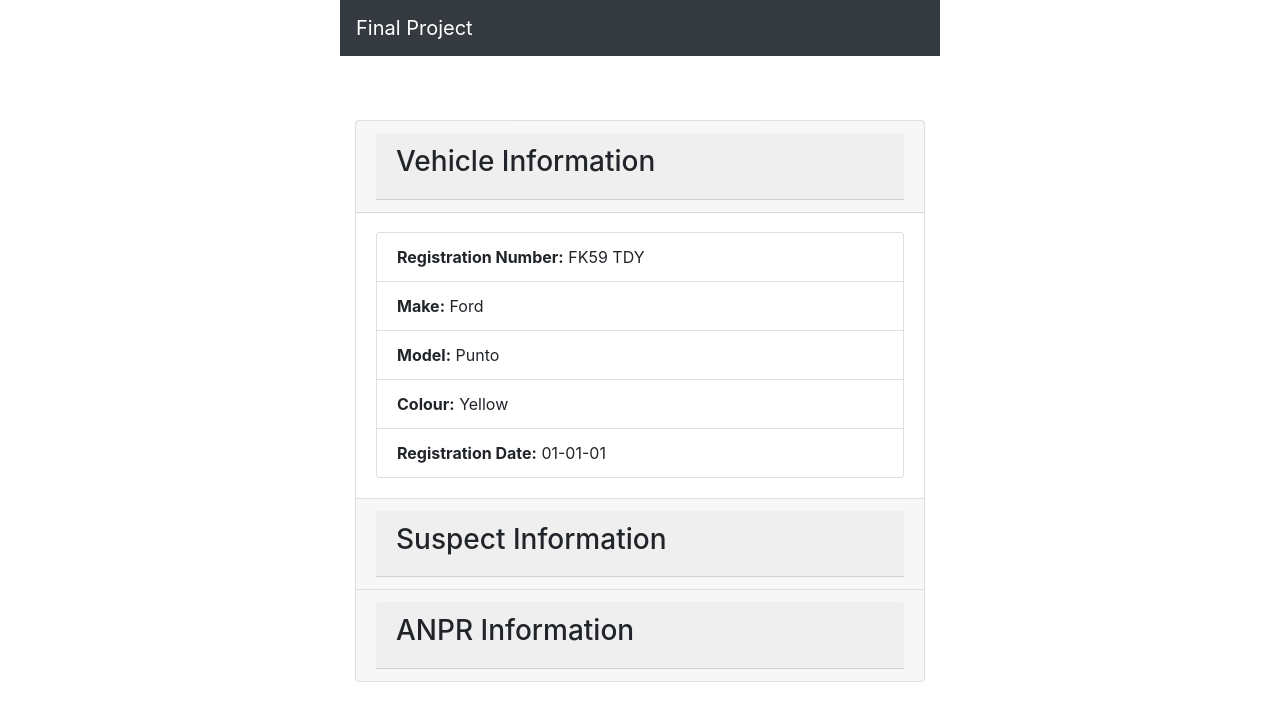
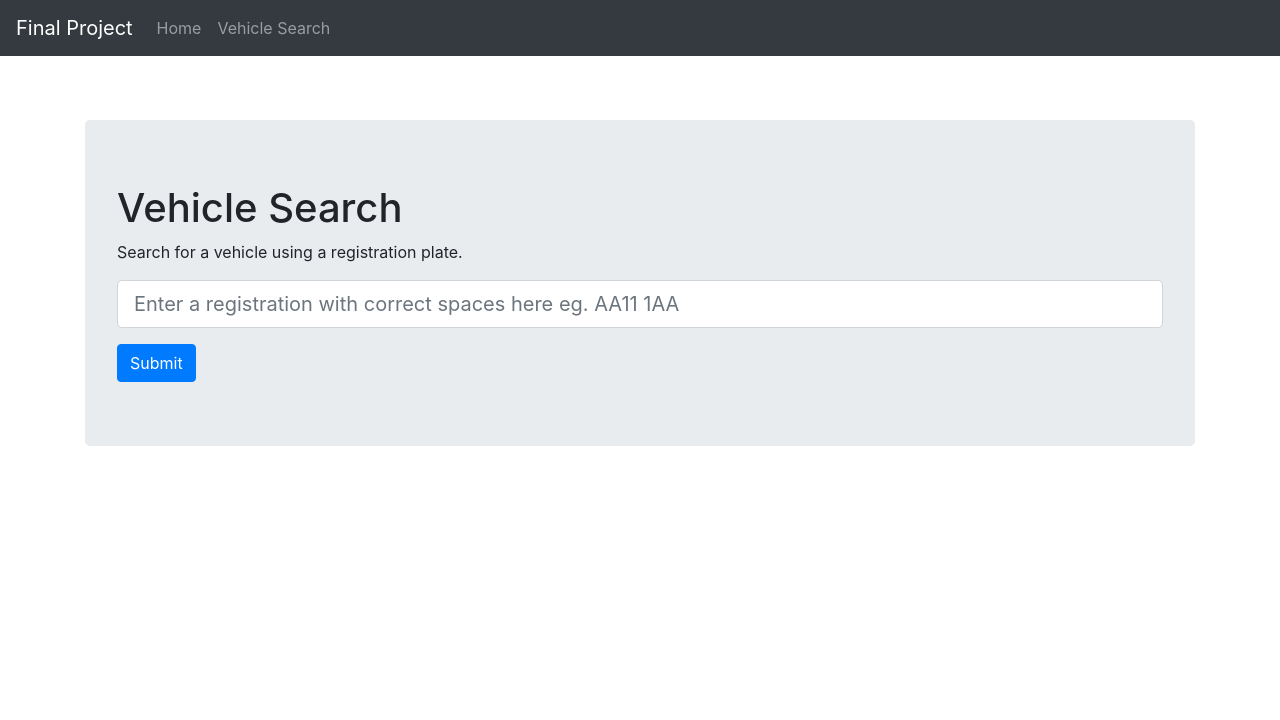
Before and after one commit to the-winning-team-for-this-project/frontend, a React (Create React App) app: page /vehicle-search in a window 1280 px wide. Shown: the top 720 px of the page. Built offline with nearby package versions, Linux system fonts and the light colour scheme; data requests are answered from the project's data file.

Commit message:
fully working front end

```diff
--- a/src/App.css
+++ b/src/App.css
@@ -45,7 +45,6 @@
 }
 
     :root{
-      width:600px;
       margin:auto;
       /*margin:50px 400px 50px 400px;*/
       max-width:100%;
--- a/src/components/FetchProfile.jsx
+++ b/src/components/FetchProfile.jsx
@@ -2,11 +2,16 @@
 import axios from 'axios'
 import {useState, useEffect} from 'react'
 import ProfileContent from './ProfileContent'
+import { useParams } from "react-router";
 
 
 const FetchProfile = () => {
 
 const [profileData,setData]= useState("");
+
+// grab reg from URL
+const params = useParams();
+    const reg = params.reg;
 
 // will change to real api url
 const API_URL = "http://localhost:5000/searchSuspect/"
@@ -15,7 +20,7 @@ useEffect(() => {
     const getProfileData = () => {
     // will need to change this when backend is done
 
-    axios.get(API_URL + "?vehicleRegistrationNo=FK59 TDY")
+    axios.get(API_URL + "?vehicleRegistrationNo=" + reg)
       .then(res => {
       const profileJSON = res.data
       setData(profileJSON)
--- a/src/components/Main.jsx
+++ b/src/components/Main.jsx
@@ -1,17 +1,26 @@
 import React from 'react'
-import Nav from './Navbar'
+import SiteNavbar from './Navbar'
 import Container from 'react-bootstrap/Container'
+import {BrowserRouter as Router, Route, Link} from 'react-router-dom'
 import FetchProfile from './FetchProfile'
+import RegSearch from './RegSearch'
 
 
 const Main = () => {
     return (
 
         <>
-        <Nav />
+        <SiteNavbar />
+
         <Container>
-
-        <FetchProfile/>
+            <Router>
+                <Route path="/vehicle-search">
+                    <RegSearch/>
+                </Route>
+                <Route path="/getSuspect/:reg">
+                    <FetchProfile/>
+                </Route>
+            </Router>
         </Container>
         </>
     )
--- a/src/components/Navbar.jsx
+++ b/src/components/Navbar.jsx
@@ -1,18 +1,32 @@
 import React from 'react'
-import Navbar from 'react-bootstrap/Navbar'
+import {Navbar, Nav, NavDropdown} from 'react-bootstrap'
+import {BrowserRouter as Router, Route, Link} from 'react-router-dom'
+import Container from 'react-bootstrap/Container'
+import FetchProfile from './FetchProfile'
+import RegSearch from './RegSearch'
 
-const Nav = () => {
-    // vehicle-search
-    // getSuspect/<reg number>
+const SiteNavbar = () => {
+
+
     return (
         <>
-            <Navbar className="navbar" bg="dark" variant="dark">
-            <Navbar.Brand>Final Project</Navbar.Brand>
-            </Navbar>
 
+<Navbar className="navbar" bg="dark" variant="dark">
+
+  <Navbar.Brand href="">Final Project</Navbar.Brand>
+  <Navbar.Toggle aria-controls="basic-navbar-nav" />
+  <Navbar.Collapse id="basic-navbar-nav">
+    <Nav className="mr-auto">
+      <Nav.Link href="/">Home</Nav.Link>
+      <Nav.Link href="/vehicle-search">Vehicle Search</Nav.Link>
+
+    </Nav>
+
+  </Navbar.Collapse>
+</Navbar>
 
         </>
     )
 }
 
-export default Nav
+export default SiteNavbar
--- a/src/components/RegSearch.jsx
+++ b/src/components/RegSearch.jsx
@@ -1,7 +1,7 @@
 import React from 'react'
 import { useState } from 'react'
 import { useHistory } from "react-router-dom";
-import { Form, Button } from 'react-bootstrap'
+import { Form, Button, Jumbotron } from 'react-bootstrap'
 
 const RegSearch = () => {
 
@@ -19,6 +19,7 @@ const RegSearch = () => {
 
     return (
         <>
+        <Jumbotron>
         <h1>Vehicle Search</h1>
         <p>
           Search for a vehicle using a registration plate.
@@ -29,6 +30,7 @@ const RegSearch = () => {
             </Form.Group>
             <Button type="submit" onClick={handleClick}>Submit</Button>
         </Form>
+        </Jumbotron>
         </>
     )
 }
```
